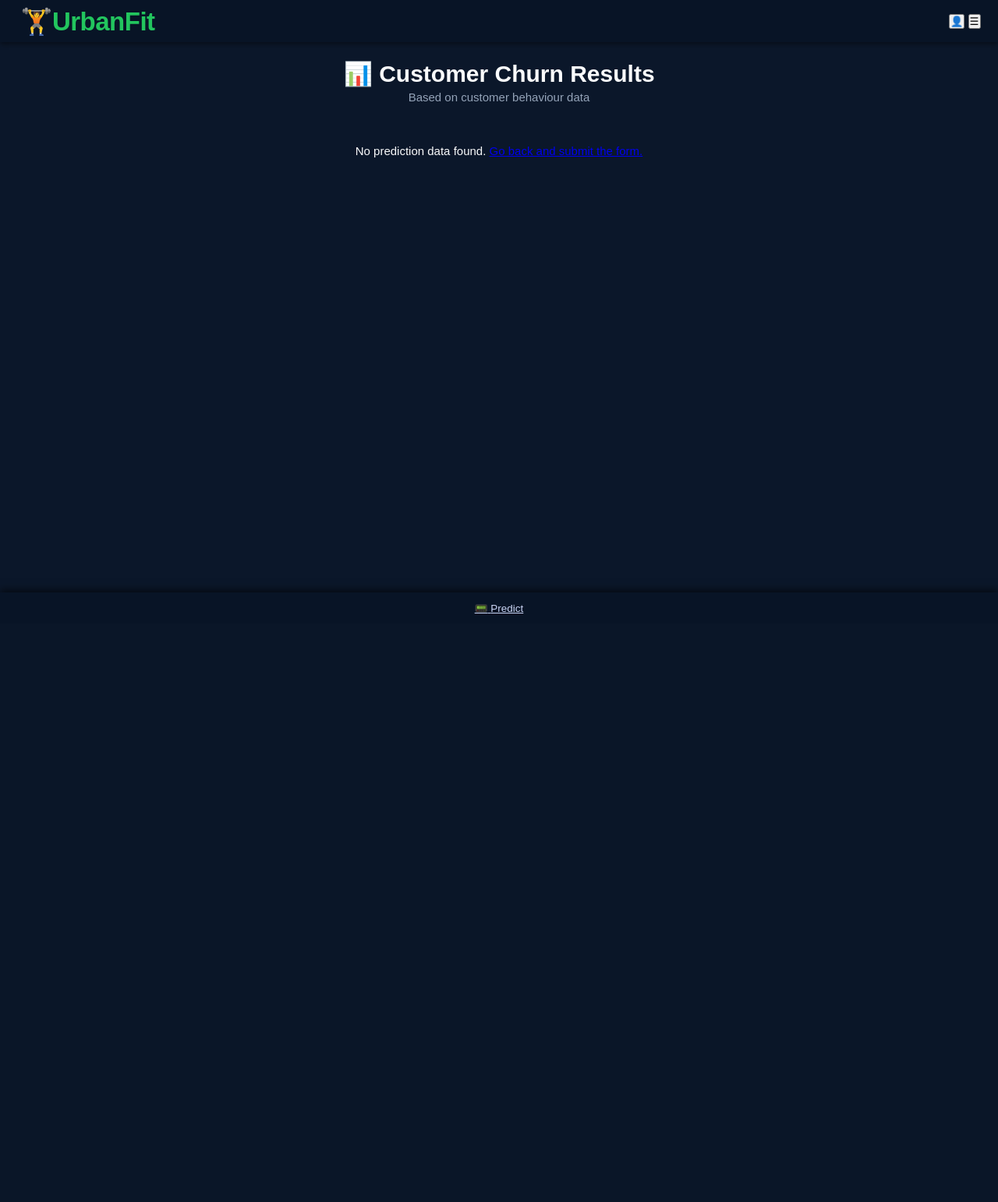
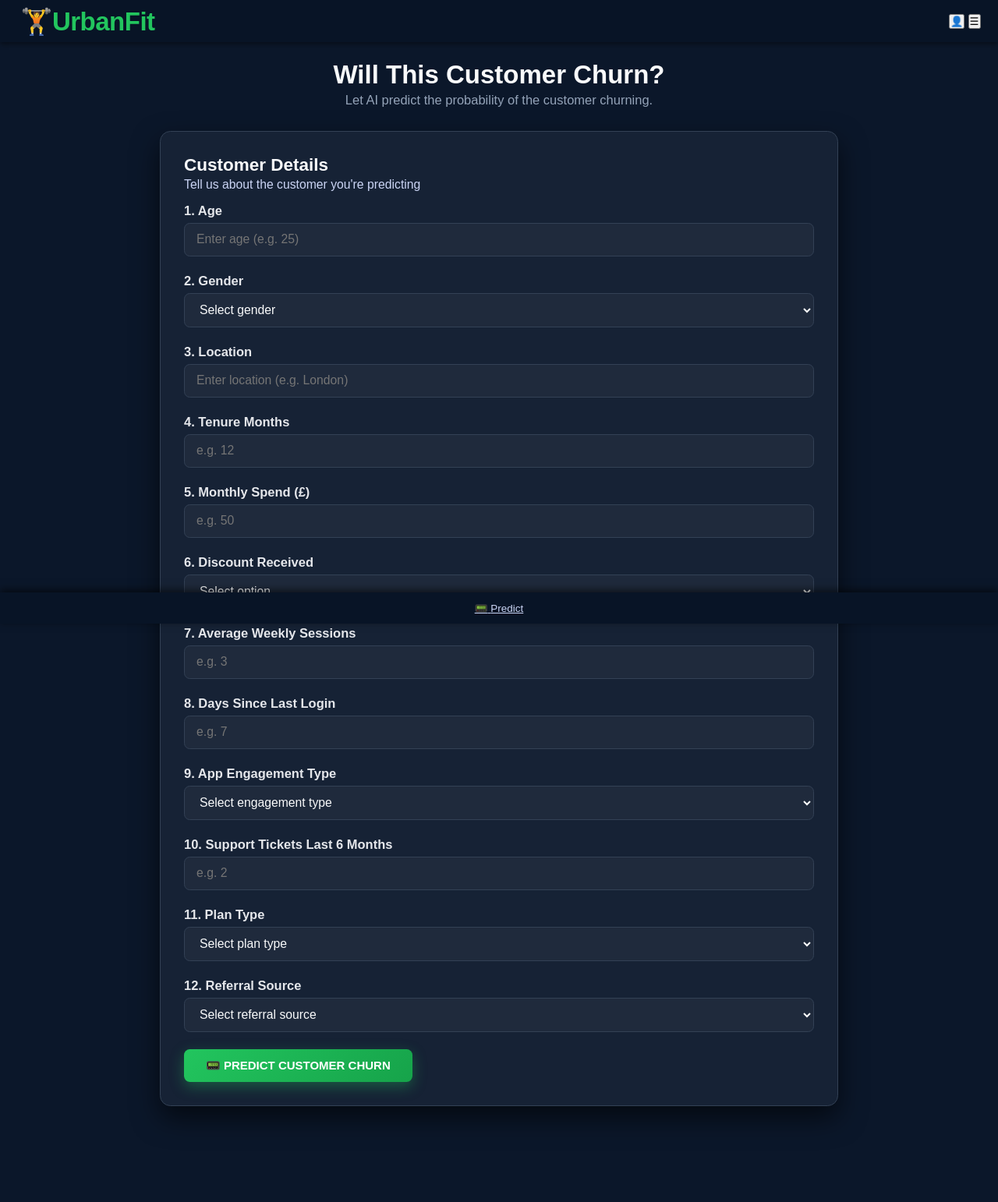
Before and after one commit to farzanajoe/Urbanfittest, a Flask app: page / in a window 1280 px wide. Shown: the whole page at 78% size. Before the commit the page ends 787 px from the top, so only its background shows below. Run offline with Flask 3, Linux system fonts and the light colour scheme.

Commit message:
update index and result html

```diff
--- a/templates/index.html
+++ b/templates/index.html
@@ -3,12 +3,11 @@
 <head>
     <meta charset="UTF-8">
     <meta name="viewport" content="width=device-width, initial-scale=1.0">
-    <title>UrbanFit – Churn Prediction Results</title>
+    <title>UrbanFit - Churn Prediction</title>
     <link rel="stylesheet" href="/static/styles.css">
 </head>
-
-<body class="results-body">
-
+<body>
+    <!-- Header -->
     <header>
         <div class="logo">
             <div class="logo-icon"></div>
@@ -20,112 +19,177 @@
         </div>
     </header>
 
-<!-- RESULTS TITLE -->
-<section class="results-title-container">
-    <h2 class="results-title">📊 Customer Churn Results</h2>
-    <p class="results-subtitle">Based on customer behaviour data</p>
-</section>
-
-<main class="results-container">
-
-    <!-- TOP METRIC BOXES -->
-    <section class="top-boxes">
-
-        <div class="result-box">
-            <h3>⚠️ Churn Probability (%)</h3>
-            <p class="result-value" id="churnProbability">--</p>
+    <!-- Main Content -->
+    <main class="container">
+        <!-- Hero Section -->
+        <div class="hero">
+            <h2>Will This Customer Churn?</h2>
+            <p class="subtitle">Let AI predict the probability of the customer churning.</p>
         </div>
 
-        <div class="result-box">
-            <h3>📊 Churn Risk Level</h3>
-            <p class="result-value" id="riskLevel">--</p>
+        <!-- Form Card -->
+        <div class="card">
+            <div class="card-header">
+                <h3>Customer Details</h3>
+                <p class="text-muted">Tell us about the customer you're predicting</p>
             </div>
 
-    </section>
+            <form id="predictionForm" class="prediction-form">
+                <div class="form-grid">
 
-    <!-- TOP CHURN DRIVERS -->
-    <section class="section-block">
-        <h2>📉 Top 3 Churn Drivers</h2>
-        <ul class="impact-list" id="driversList">
-            <li>Loading...</li>
-        </ul>
-    </section>
+                    <!-- Left Column -->
+                    <div class="form-column">
 
-    <!-- RECOMMENDATIONS -->
-    <section class="section-block">
-        <h2>💡 Recommendations</h2>
-
-        <h4>Short-Term Actions</h4>
-        <ul class="impact-list" id="shortTermList">
-            <li>Loading...</li>
-        </ul>
-
-        <h4>Long-Term Strategies</h4>
-        <ul class="impact-list" id="longTermList">
-            <li>Loading...</li>
-        </ul>
-
-        <p class="impact-conclusion">
-            Increasing engagement and reducing inactivity can significantly reduce the likelihood of churn.
-        </p>
-    </section>
-
-    <!-- BUTTON -->
-    <div class="btn-container">
-        <a href="/" class="btn-primary">Back to Predictor</a>
+                        <!-- Age -->
+                        <div class="form-group">
+                            <label for="age"><span class="label-number">1.</span> Age</label>
+                            <input type="number" id="age" name="age" placeholder="Enter age (e.g. 25)" min="1" required>
                         </div>
 
+                        <!-- Gender -->
+                        <div class="form-group">
+                            <label for="gender"><span class="label-number">2.</span> Gender</label>
+                            <select id="gender" name="gender" required>
+                                <option value="">Select gender</option>
+                                <option value="Male">Male</option>
+                                <option value="Female">Female</option>
+                            </select>
+                        </div>
+
+                        <!-- Location -->
+                        <div class="form-group">
+                            <label for="location"><span class="label-number">3.</span> Location</label>
+                            <input type="text" id="location" name="location" placeholder="Enter location (e.g. London)" required>
+                        </div>
+
+                        <!-- Tenure Months -->
+                        <div class="form-group">
+                            <label for="tenure_months"><span class="label-number">4.</span> Tenure Months</label>
+                            <input type="number" id="tenure_months" name="tenure_months" placeholder="e.g. 12" min="1" required>
+                        </div>
+
+                        <!-- Monthly Spend GBP -->
+                        <div class="form-group">
+                            <label for="monthly_spend_gbp"><span class="label-number">5.</span> Monthly Spend (£)</label>
+                            <input type="number" id="monthly_spend_gbp" name="monthly_spend_gbp" placeholder="e.g. 50" min="1" required>
+                        </div>
+
+                        <!-- Discount -->
+                        <div class="form-group">
+                            <label for="discount_received"><span class="label-number">6.</span> Discount Received</label>
+                            <select id="discount_received" name="discount_received" required>
+                                <option value="">Select option</option>
+                                <option value="1">Yes</option>
+                                <option value="0">No</option>
+                            </select>
+                        </div>
+
+                    </div>
+
+                    <!-- Right Column -->
+                    <div class="form-column">
+
+                        <!-- Average Weekly Sessions -->
+                        <div class="form-group">
+                            <label for="avg_weekly_sessions"><span class="label-number">7.</span> Average Weekly Sessions</label>
+                            <input type="number" id="avg_weekly_sessions" name="avg_weekly_sessions" placeholder="e.g. 3" min="0" required>
+                        </div>
+
+                        <!-- Days Since Last Login -->
+                        <div class="form-group">
+                            <label for="days_since_last_login"><span class="label-number">8.</span> Days Since Last Login</label>
+                            <input type="number" id="days_since_last_login" name="days_since_last_login" placeholder="e.g. 7" min="0" required>
+                        </div>
+
+                        <!-- App Engagement Type -->
+                        <div class="form-group">
+                            <label for="app_engagement_type"><span class="label-number">9.</span> App Engagement Type</label>
+                            <select id="app_engagement_type" name="app_engagement_type" required>
+                                <option value="">Select engagement type</option>
+                                <option value="Live Classes">Live Classes</option>
+                                <option value="Mixed">Mixed</option>
+                                <option value="On-Demand">On-Demand</option>
+                            </select>
+                        </div>
+
+                        <!-- Support Tickets -->
+                        <div class="form-group">
+                            <label for="support_tickets_last_6m"><span class="label-number">10.</span> Support Tickets Last 6 Months</label>
+                            <input type="number" id="support_tickets_last_6m" name="support_tickets_last_6m" placeholder="e.g. 2" min="0" required>
+                        </div>
+
+                        <!-- Plan Type -->
+                        <div class="form-group">
+                            <label for="plan_type"><span class="label-number">11.</span> Plan Type</label>
+                            <select id="plan_type" name="plan_type" required>
+                                <option value="">Select plan type</option>
+                                <option value="Basic">Basic</option>
+                                <option value="Standard">Standard</option>
+                                <option value="Premium">Premium</option>
+                            </select>
+                        </div>
+
+                        <!-- Referral Source -->
+                        <div class="form-group">
+                            <label for="referral_source"><span class="label-number">12.</span> Referral Source</label>
+                            <select id="referral_source" name="referral_source" required>
+                                <option value="">Select referral source</option>
+                                <option value="Friend Referral">Friend Referral</option>
+                                <option value="Influencer">Influencer</option>
+                                <option value="Paid Ad">Paid Ad</option>
+                                <option value="Social Media">Social Media</option>
+                            </select>
+                        </div>
+
+                    </div>
+                </div>
+
+                <!-- Submit Button -->
+                <button type="submit" class="btn-primary btn-large">
+                    <span class="btn-icon">📟 </span>
+                    PREDICT CUSTOMER CHURN
+                </button>
+            </form>
+        </div>
     </main>
 
     <!-- Bottom Navigation -->
     <nav class="bottom-nav">
-    <a href="/" class="nav-item">
+        <a href="index.html" class="nav-item active">
             <span class="nav-icon">📟</span>
             <span class="nav-label">Predict</span>
         </a>
     </nav>
 
     <script>
-    const result = JSON.parse(sessionStorage.getItem("churnResult"));
+        document.getElementById("predictionForm").addEventListener("submit", async function(e) {
+            e.preventDefault();
 
-    if (!result) {
-        document.querySelector(".results-container").innerHTML =
-            "<p style='text-align:center;padding:2rem'>No prediction data found. <a href='/'>Go back and submit the form.</a></p>";
-    } else {
-        // Probability & Risk
-        document.getElementById("churnProbability").textContent = (result.probability * 100).toFixed(1) + "%";
-        document.getElementById("riskLevel").textContent = result.risk;
+            const data = {
+                age: document.getElementById("age").value,
+                gender: document.getElementById("gender").value,
+                location: document.getElementById("location").value,
+                tenure_months: document.getElementById("tenure_months").value,
+                monthly_spend_gbp: document.getElementById("monthly_spend_gbp").value,
+                avg_weekly_sessions: document.getElementById("avg_weekly_sessions").value,
+                days_since_last_login: document.getElementById("days_since_last_login").value,
+                app_engagement_type: document.getElementById("app_engagement_type").value,
+                support_tickets_last_6m: document.getElementById("support_tickets_last_6m").value,
+                plan_type: document.getElementById("plan_type").value,
+                discount_received: document.getElementById("discount_received").value,
+                referral_source: document.getElementById("referral_source").value
+            };
 
-        // Colour code risk
-        const riskEl = document.getElementById("riskLevel");
-        if (result.risk === "HIGH") riskEl.style.color = "#e74c3c";
-        else if (result.risk === "MEDIUM") riskEl.style.color = "#f39c12";
-        else riskEl.style.color = "#27ae60";
+            const response = await fetch("/predict", {
+                method: "POST",
+                headers: { "Content-Type": "application/json" },
+                body: JSON.stringify(data)
+            });
 
-        // Top 3 drivers
-        const driverIcons = ["⏳", "🏋️", "📅"];
-        const driversList = document.getElementById("driversList");
-        driversList.innerHTML = result.drivers.map((d, i) =>
-            `<li>${driverIcons[i] || "🔹"} <strong>${d}</strong></li>`
-        ).join("");
-
-        // Recommendations
-        const shortTermList = document.getElementById("shortTermList");
-        const longTermList = document.getElementById("longTermList");
-
-        if (result.short_term && result.short_term.length > 0) {
-            shortTermList.innerHTML = result.short_term.map(r => `<li>📩 ${r}</li>`).join("");
-        } else {
-            shortTermList.innerHTML = "<li>No short-term actions generated.</li>";
-        }
-
-        if (result.long_term && result.long_term.length > 0) {
-            longTermList.innerHTML = result.long_term.map(r => `<li>🎯 ${r}</li>`).join("");
-        } else {
-            longTermList.innerHTML = "<li>No long-term strategies generated.</li>";
-        }
-    }
+            const result = await response.json();
+            sessionStorage.setItem("churnResult", JSON.stringify(result));
+            window.location.href = "/result";
+        });
     </script>
-
 </body>
 </html>
```
Lines whose indentation alone changed are shown as unchanged.
